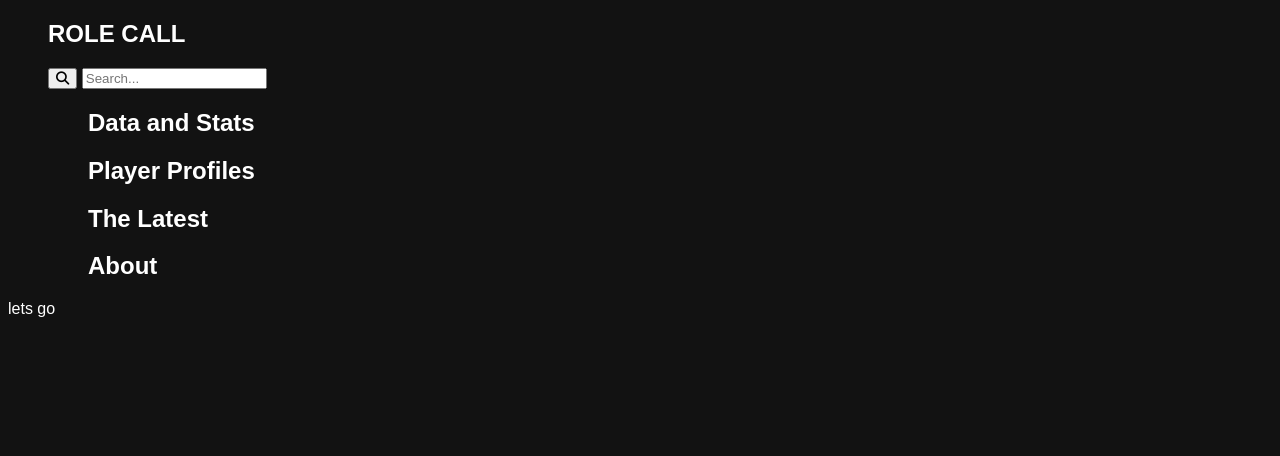
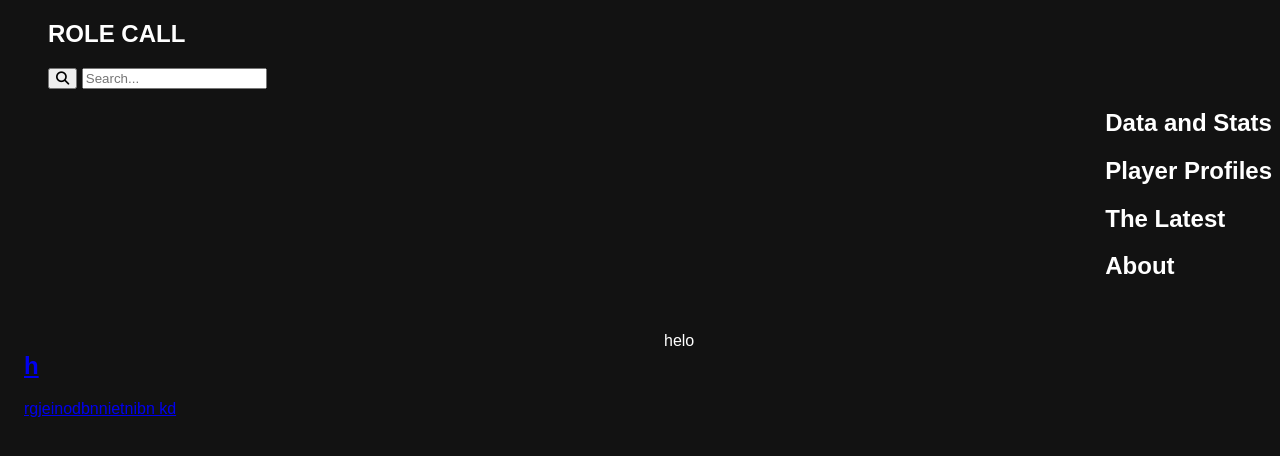
Before and after one commit to KwekusKid/DIG3008B, a plain HTML site: page index.html in a window 1280 px wide. Drawn offline with Linux system fonts and the light colour scheme.

Commit message:
articles

```diff
--- /dev/null
+++ b/index.css
@@ -0,0 +1,20 @@
+.opContainer{
+     display: flex;           /* Enables horizontal layout */
+  gap: 1rem;               /* Adds spacing between the cards */
+  justify-content: flex-start; /* Aligns them to the left */
+  align-items: stretch;
+}
+
+.opCard{
+  padding: 1rem;
+  flex: 1;                 /* Optional: makes cards grow evenly */
+  min-width: 200px;
+}
+
+#sticky{
+    display: flex;
+    gap: 20px;
+    justify-content: flex-end;
+
+
+}
--- a/index.html
+++ b/index.html
@@ -6,6 +6,7 @@
     <meta name="viewport" content="width=device-width, initial-scale=1.0">
     <title>Role Call</title>
     <link rel="stylesheet" href="main.css">
+    <link rel="stylesheet" href="index.css">
     <script src="https://kit.fontawesome.com/bf38fba464.js" crossorigin="anonymous"></script>
 </head>
 
@@ -62,7 +63,29 @@
 
         </nav>
     </header>
-    lets go
+    <div class="opContainer">
+        <section class ="opCard">
+            <a href="Articles/article1.html" class="linkToArticle">
+                <section class="opText">
+                    <h2>
+                        h
+                    </h2>
+                    <div class="opSummary p-summary">
+                        rgjeinodbnnietnibn kd
+                    </div>
+                </section>
+            </a>
+        </section>
+        <div class="opCard">
+            helo
+        </div>
+
+    </div>
+
+
+
+
+
 </body>
 
 </html>
```
Also changed, not shown: Articles/article1.html (added, +49 -0 lines), Articles/articles.css (added). Lines whose indentation alone changed are shown as unchanged.
